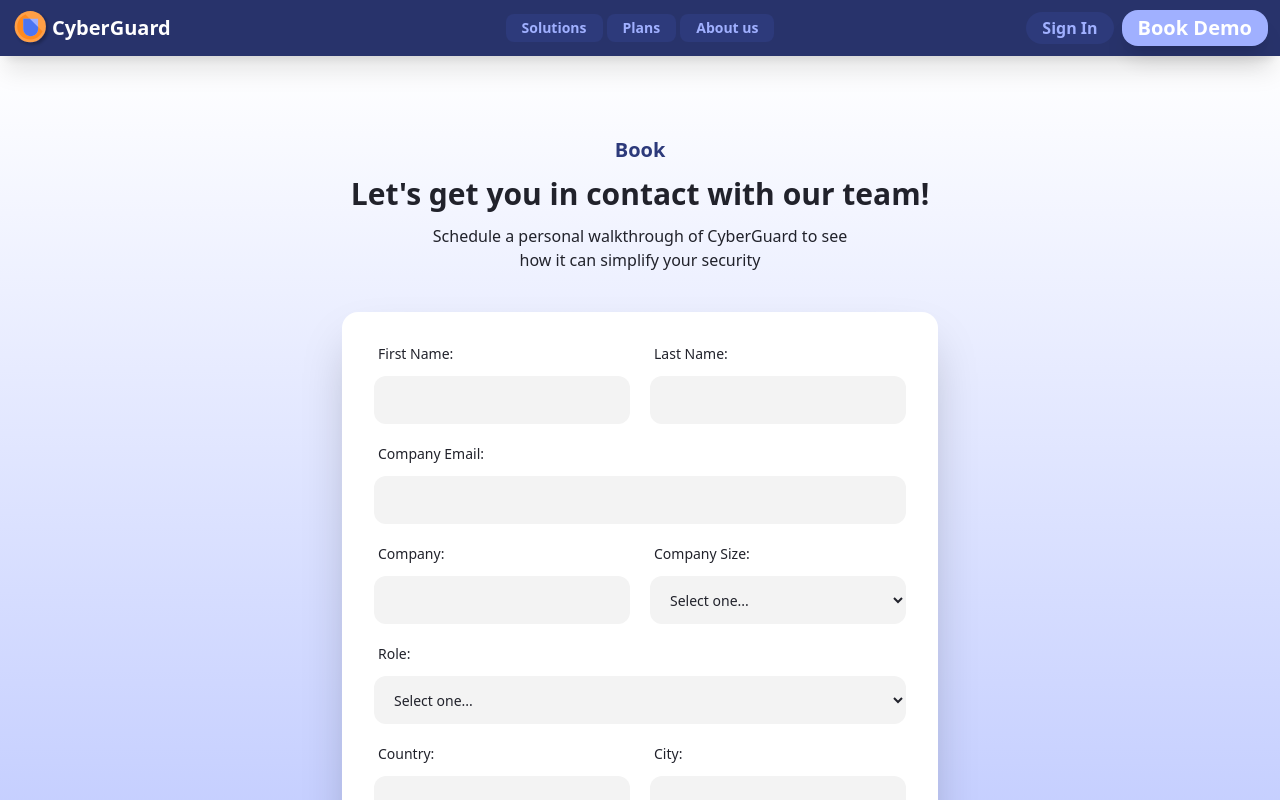
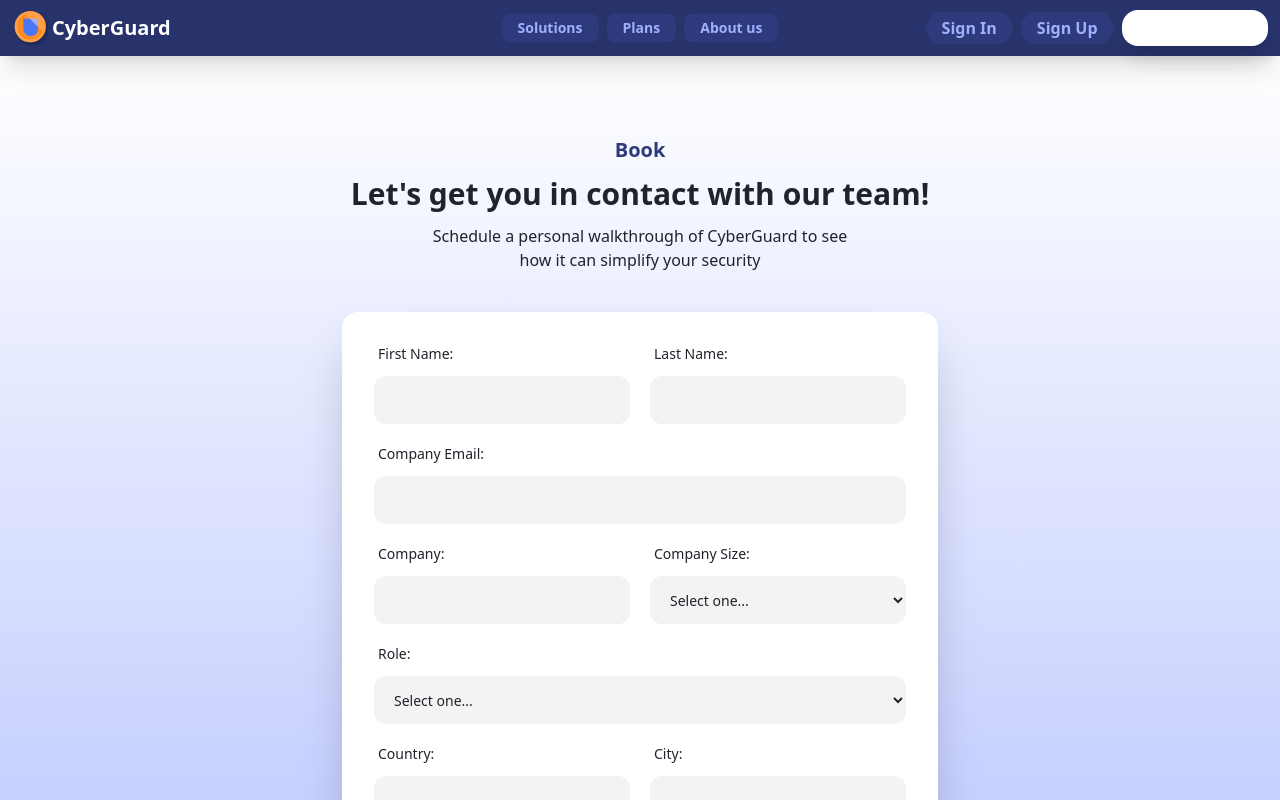
Before and after one commit to proctorinc/CyberGuard, an Angular app: page /book in a window 1280 px wide. Shown: the top 800 px of the page. Built offline with nearby package versions, Linux system fonts and the light colour scheme.

Commit message:
Fixed active colors and added sign up

```diff
--- a/src/app/components/nav/navbar/navbar.component.html
+++ b/src/app/components/nav/navbar/navbar.component.html
@@ -6,14 +6,14 @@
       <img class="w-10 h-10" src="/assets/logo.svg" alt="Logo" />
       <h3 class="text-xl font-bold text-white">CyberGuard</h3>
     </button>
-    <div class="hidden md:flex gap-1 text-sm">
+    <div class="hidden md:flex gap-2 text-sm">
       <button
         routerLink="/solutions"
         routerLinkActive="active"
         #solutionsRoute="routerLinkActive"
         [ngClass]="
           solutionsRoute.isActive
-            ? 'bg-secondary-100 text-secondary-700 shadow-xl'
+            ? 'bg-white text-secondary-700 shadow-xl'
             : 'bg-secondary-700 text-secondary-100'
         "
         class="rounded-lg px-4 py-1 font-semibold"
@@ -26,7 +26,7 @@
         #plansRoute="routerLinkActive"
         [ngClass]="
           plansRoute.isActive
-            ? 'bg-secondary-100 text-secondary-700 shadow-xl'
+            ? 'bg-white text-secondary-700 shadow-xl'
             : 'bg-secondary-700 text-secondary-100'
         "
         class="rounded-lg px-4 py-1 font-semibold"
@@ -39,7 +39,7 @@
         #aboutRoute="routerLinkActive"
         [ngClass]="
           aboutRoute.isActive
-            ? 'bg-secondary-100 text-secondary-700 shadow-xl'
+            ? 'bg-white text-secondary-700 shadow-xl'
             : 'bg-secondary-700 text-secondary-100'
         "
         class="rounded-lg px-4 py-1 font-semibold"
@@ -52,14 +52,17 @@
         routerLink="/signin"
         routerLinkActive="active"
         #signinRoute="routerLinkActive"
-        [ngClass]="
-          signinRoute.isActive
-            ? 'bg-secondary-100 text-secondary-700 shadow-xl'
-            : 'bg-secondary-700 text-secondary-100'
-        "
-        class="hidden md:flex px-4 py-1 font-semibold rounded-2xl"
+        class="hidden md:flex px-4 py-1 font-semibold rounded-2xl bg-secondary-700 text-secondary-100"
       >
         Sign In
+      </button>
+      <button
+        routerLink="/signup"
+        routerLinkActive="active"
+        #signinRoute="routerLinkActive"
+        class="hidden md:flex px-4 py-1 font-semibold rounded-2xl bg-secondary-700 text-secondary-100"
+      >
+        Sign Up
       </button>
       <button
         routerLink="/book"
@@ -67,7 +70,7 @@
         #bookRoute="routerLinkActive"
         [ngClass]="
           bookRoute.isActive
-            ? 'bg-secondary-100 text-secondary-700 shadow-xl'
+            ? 'bg-white text-secondary-700 shadow-xl'
             : 'bg-primary-800 text-white'
         "
         class="hidden shadow-xl sm:flex px-4 py-1 text-white font-extrabold text-xl rounded-2xl"
```
